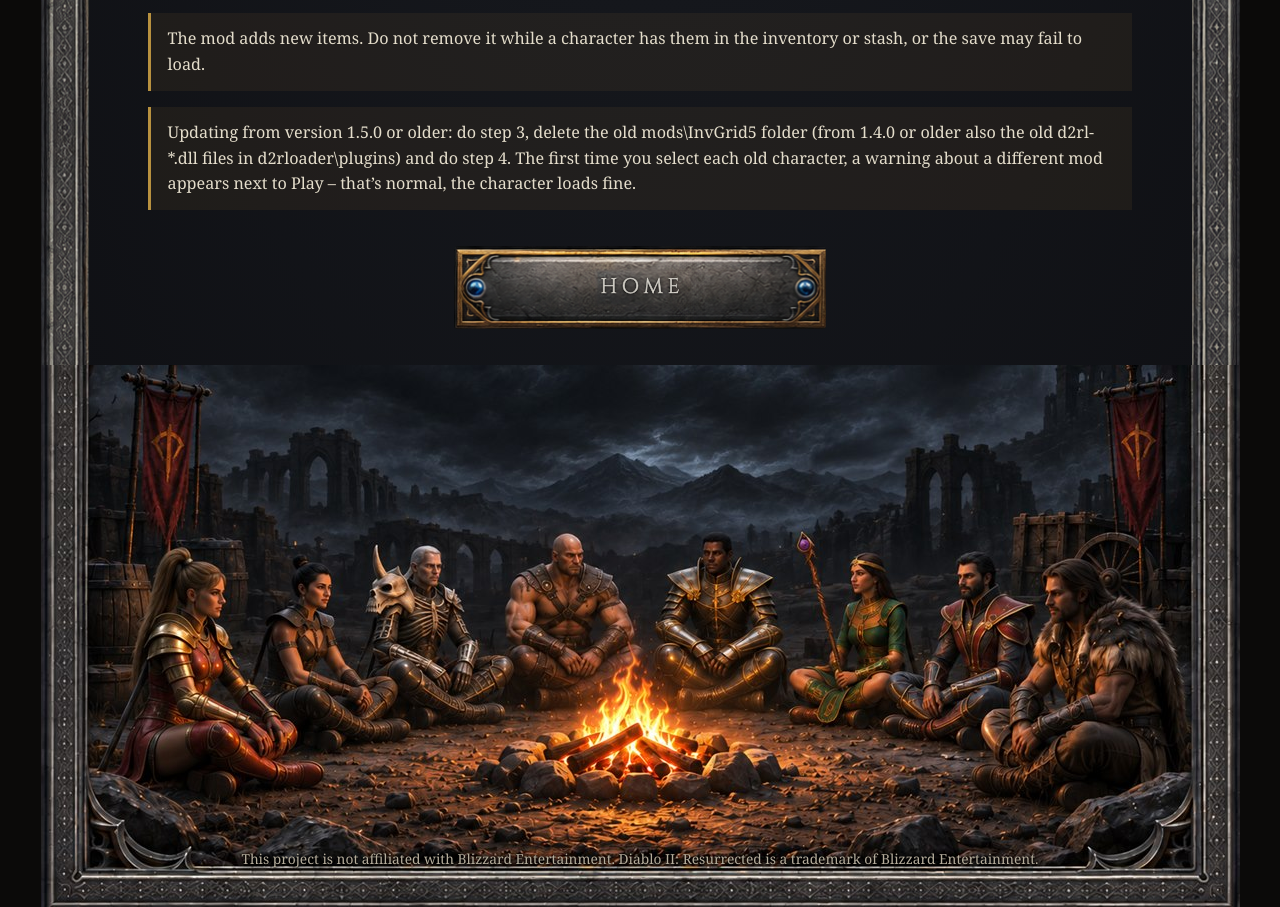
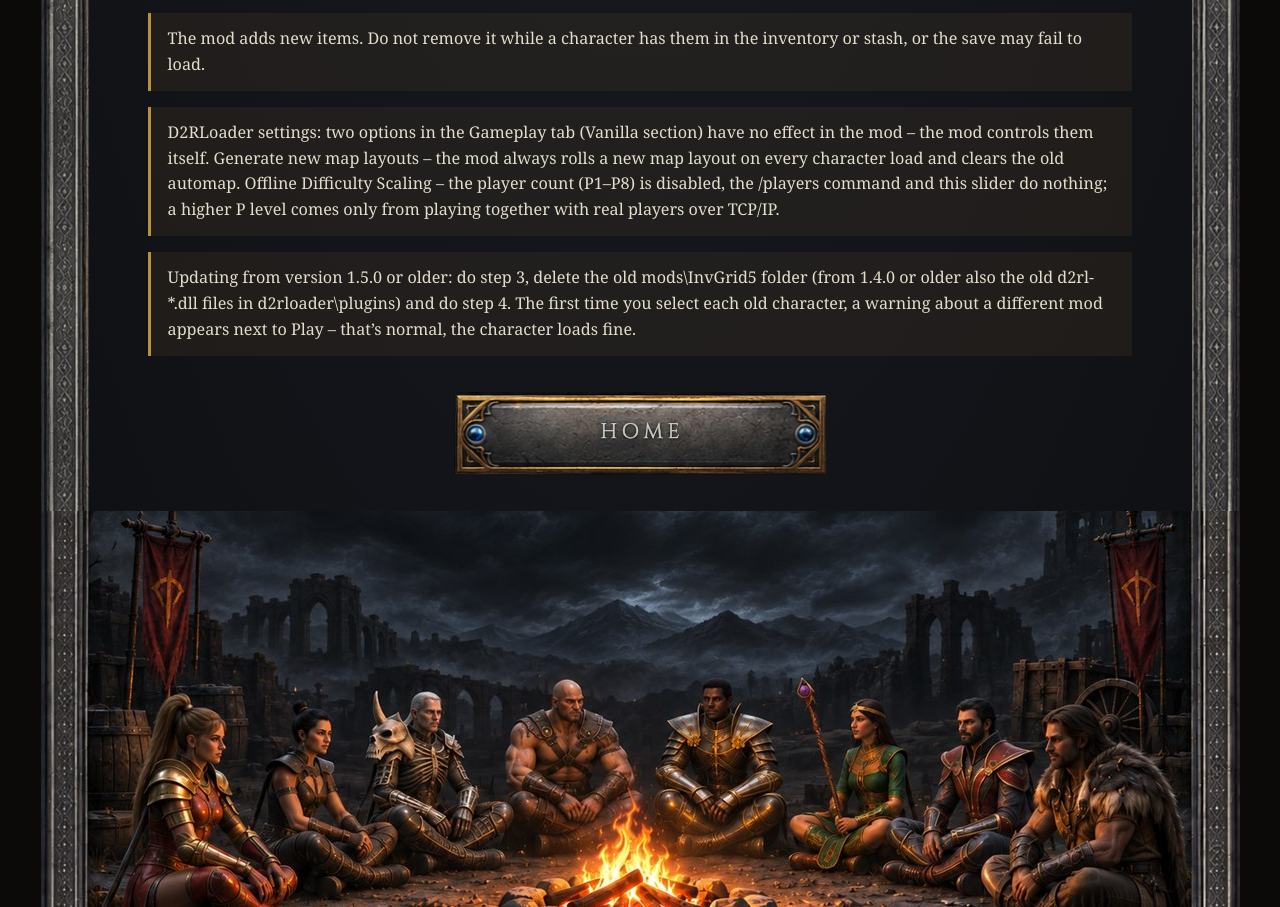
Before and after one commit to NewSanctuaryMod/newsanctuary-strona, a plain HTML site: page en/pobierz.html in a window 1280 px wide. Shown: the part 1518-2425 px from the top of the page. Drawn offline with Linux system fonts and the light colour scheme.

Commit message:
Add files via upload

```diff
--- a/en/pobierz.html
+++ b/en/pobierz.html
@@ -50,6 +50,7 @@
 </ol>
 <p class="uwaga">Done! From now on the game starts with the New Sanctuary mod.</p>
 <p class="uwaga">The mod adds new items. Do not remove it while a character has them in the inventory or stash, or the save may fail to load.</p>
+<p class="uwaga">D2RLoader settings: two options in the Gameplay tab (Vanilla section) have no effect in the mod – the mod controls them itself. Generate new map layouts – the mod always rolls a new map layout on every character load and clears the old automap. Offline Difficulty Scaling – the player count (P1–P8) is disabled, the /players command and this slider do nothing; a higher P level comes only from playing together with real players over TCP/IP.</p>
 <p class="uwaga">Updating from version 1.5.0 or older: do step 3, delete the old mods\InvGrid5 folder (from 1.4.0 or older also the old d2rl-*.dll files in d2rloader\plugins) and do step 4. The first time you select each old character, a warning about a different mod appears next to Play – that’s normal, the character loads fine.</p>
     <div class="wroc"><a class="przycisk" href="index.html">Home</a></div>
   </main>
```
Also changed, not shown: pobierz.html (+1 -0 lines).
